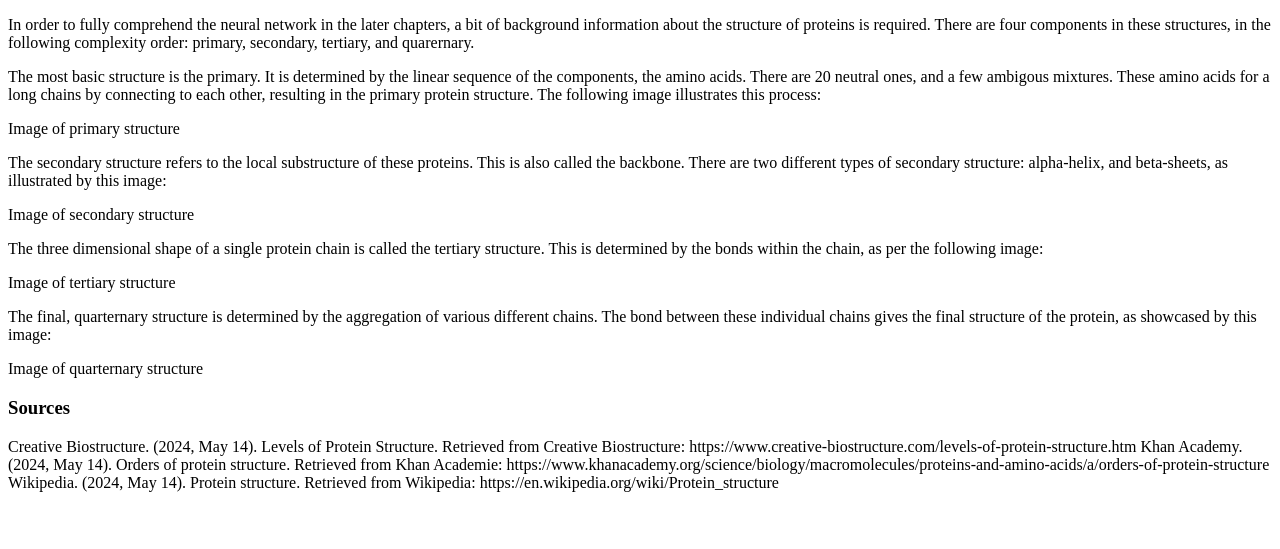
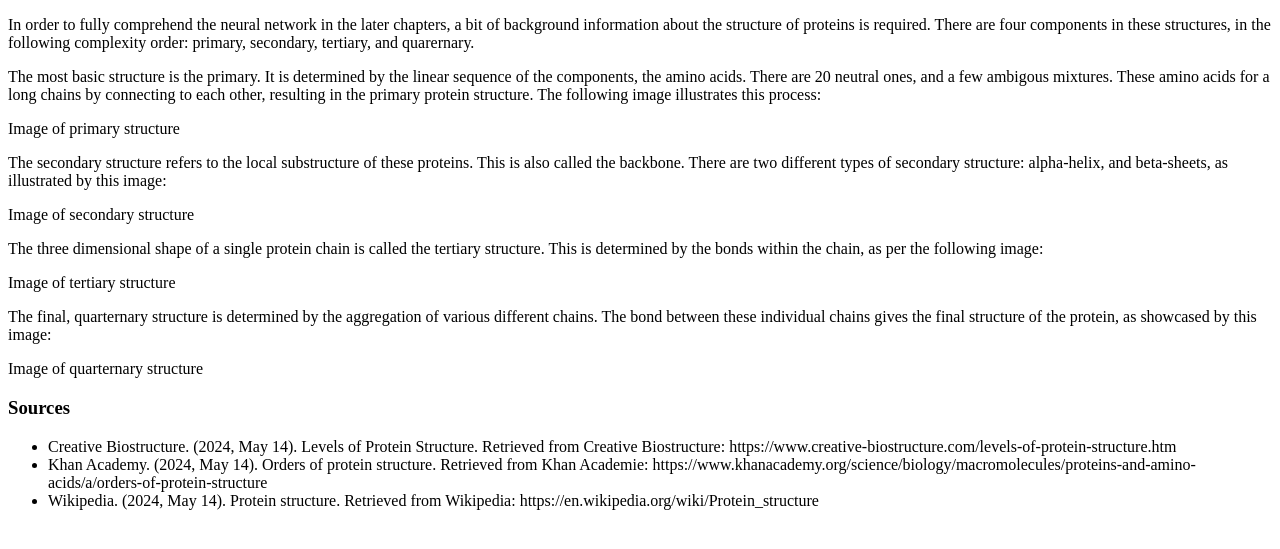
Before and after one commit to barsimark/protein-blog, a plain HTML site: page index.html in a window 1280 px wide. Shown: the part 91-640 px from the top of the page. Drawn offline with Linux system fonts and the light colour scheme.

Commit message:
bullet points for sources

```diff
--- a/index.html
+++ b/index.html
@@ -27,10 +27,14 @@
 <p>Image of quarternary structure</p>
 
 <h3> Sources </h3>
-<p>
+<ul>
+<li>
   Creative Biostructure. (2024, May 14). Levels of Protein Structure. Retrieved from Creative Biostructure: https://www.creative-biostructure.com/levels-of-protein-structure.htm
-
+</li>
+<li>
   Khan Academy. (2024, May 14). Orders of protein structure. Retrieved from Khan Academie: https://www.khanacademy.org/science/biology/macromolecules/proteins-and-amino-acids/a/orders-of-protein-structure
-
+</li>
+<li>
   Wikipedia. (2024, May 14). Protein structure. Retrieved from Wikipedia: https://en.wikipedia.org/wiki/Protein_structure
-</p>
+</li>
+</ul>
```
